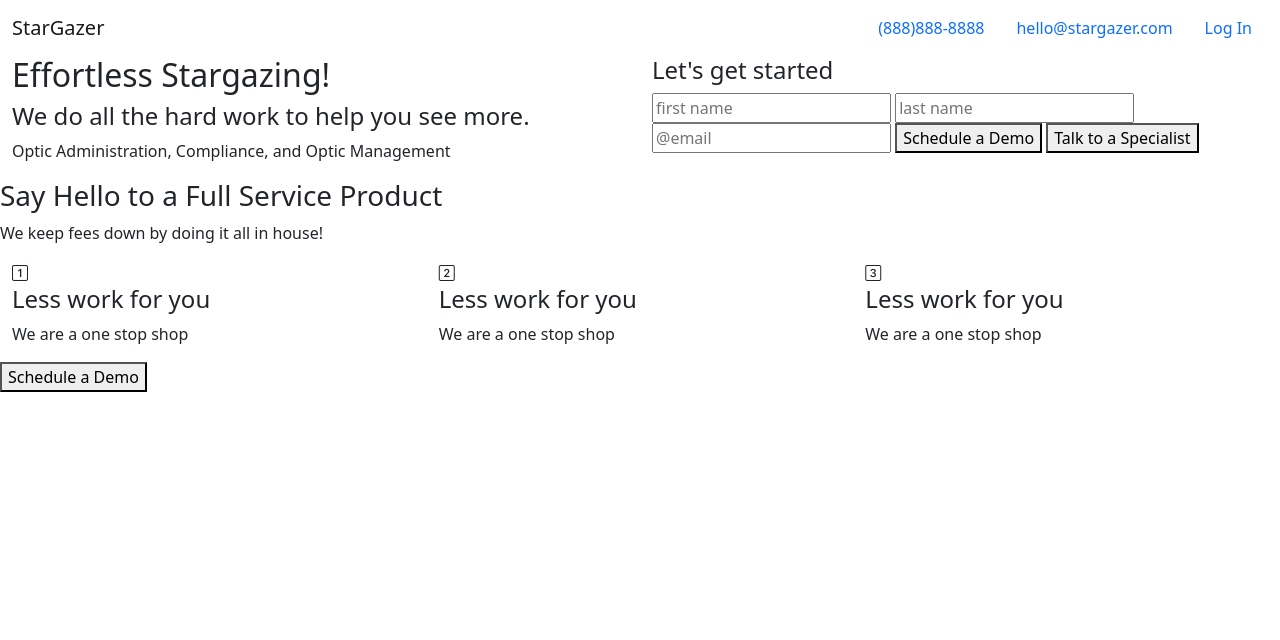
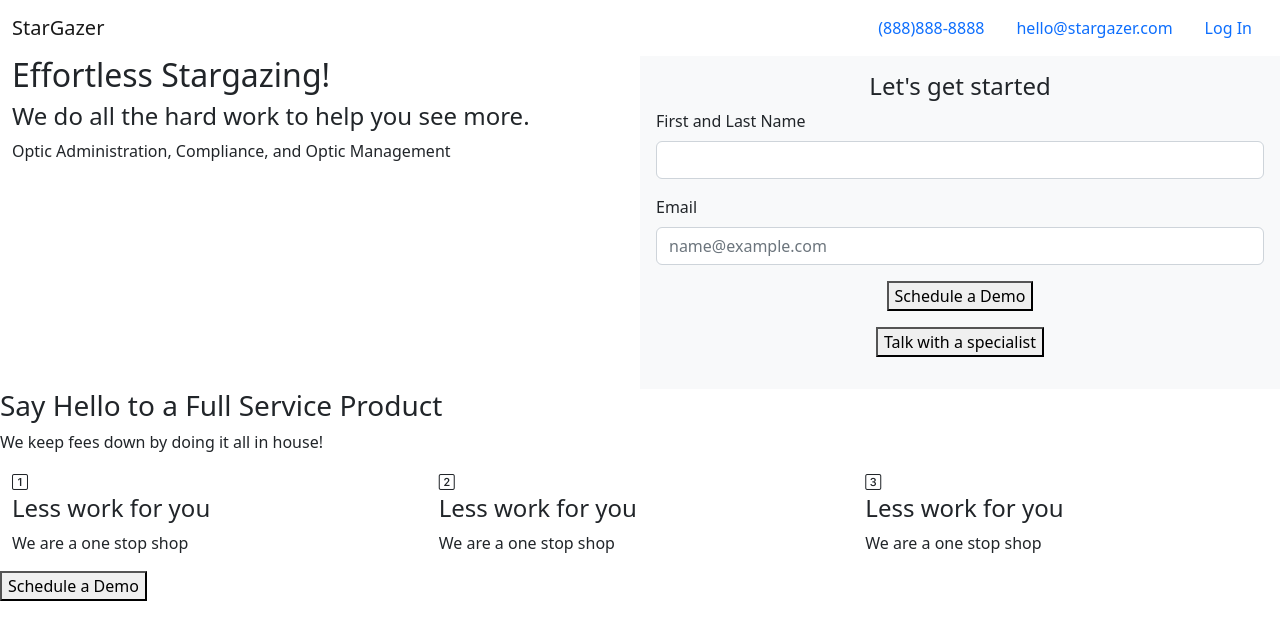
Before and after one commit to jlee1546/starGazer, a plain HTML site: page index.html in a window 1280 px wide. Drawn offline with nearby package versions, Linux system fonts and the light colour scheme.

Commit message:
Modify form

```diff
--- a/index.html
+++ b/index.html
@@ -34,24 +34,39 @@
       </div>
     </nav>
     <!-- Main Section -->
-    <section>
+    <section class="top">
       <div class="container-fluid">
         <div class="row">
-          <div class="col-md-6">
+          <div class="col-md-6 text-left">
             <h2>Effortless Stargazing!</h2>
             <h4>We do all the hard work to help you see more.</h4>
             <p>Optic Administration, Compliance, and Optic Management</p>
           </div>
 
-          <div class="col-md-6">
-            <h4>Let's get started</h4>
-            <form action="">
-              <input type="text" placeholder="first name" />
-              <input type="text" placeholder="last name" />
-              <input type="text" placeholder="@email" />
+          <div class="col-md-6 bg-light p-3">
+            <h4 class="text-center">Let's get started</h4>
+            <div class="mb-3">
+              <label for="fullNameInput" class="form-label"
+                >First and Last Name</label
+              >
+              <input type="text" class="form-control" id="fullNameInput" />
+            </div>
+            <div class="mb-3">
+              <label for="emailInput" class="form-label">Email</label>
+              <input
+                type="email"
+                class="form-control"
+                placeholder="name@example.com"
+                id="emailInput"
+              />
+            </div>
+
+            <div class="text-center mb-3">
               <button>Schedule a Demo</button>
-              <button>Talk to a Specialist</button>
-            </form>
+            </div>
+            <div class="text-center mb-3">
+              <button>Talk with a specialist</button>
+            </div>
           </div>
         </div>
       </div>
```
